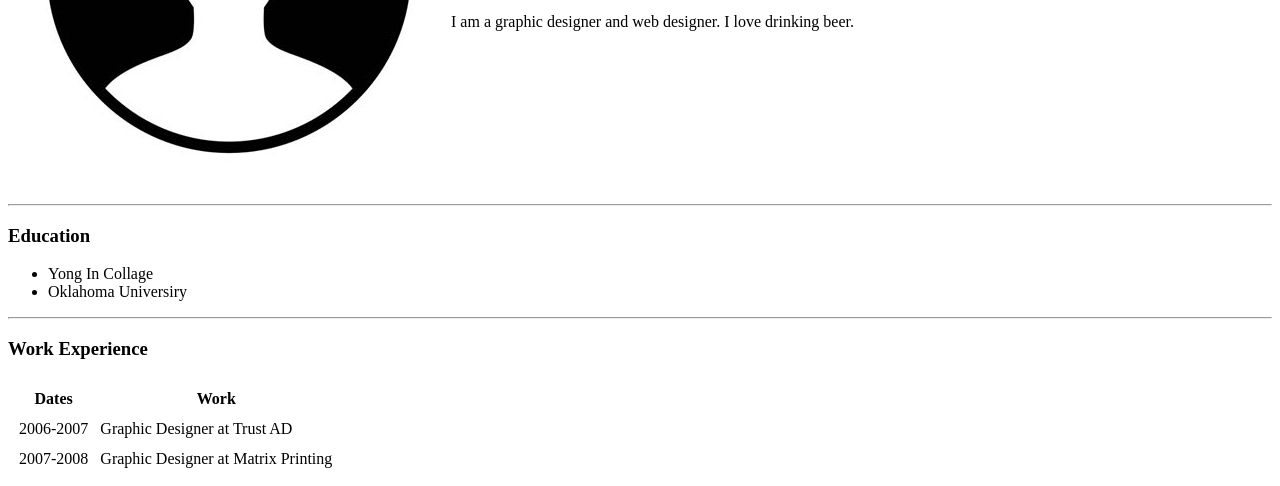
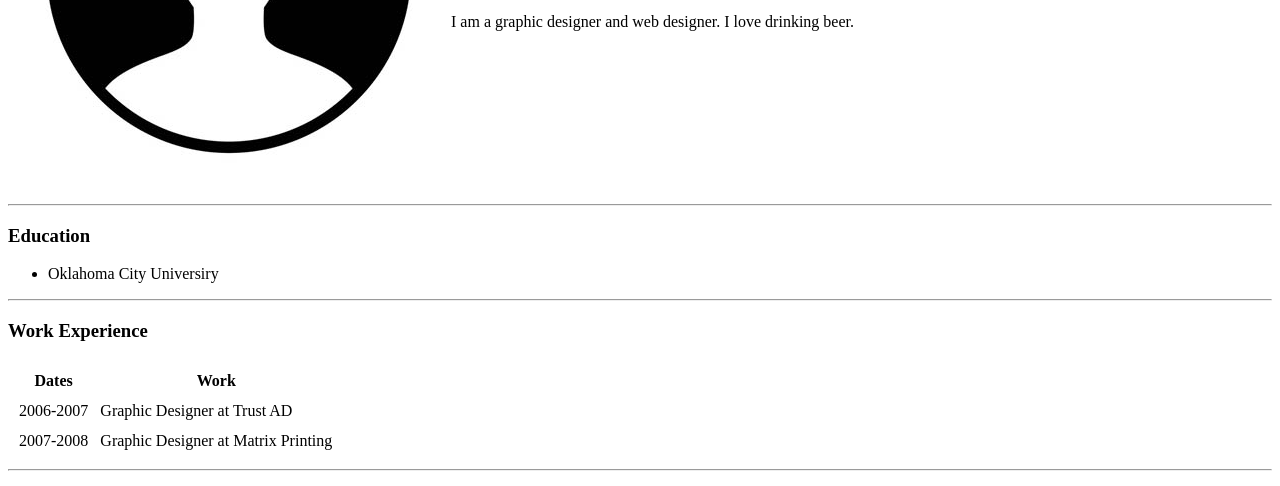
Before and after one commit to b06391/jb, a plain HTML site: page index.html in a window 1280 px wide. Shown: the part 258-744 px from the top of the page. Drawn offline with Linux system fonts and the light colour scheme.

Commit message:
Update index.html

```diff
--- a/index.html
+++ b/index.html
@@ -27,10 +27,7 @@
   <h3>Education</h3>
   <ul>
     <li>
-      Yong In  Collage
-    </li>
-    <li>
-      Oklahoma Universiry
+      Oklahoma City Universiry
     </li>
   </ul>
   <hr>
```
